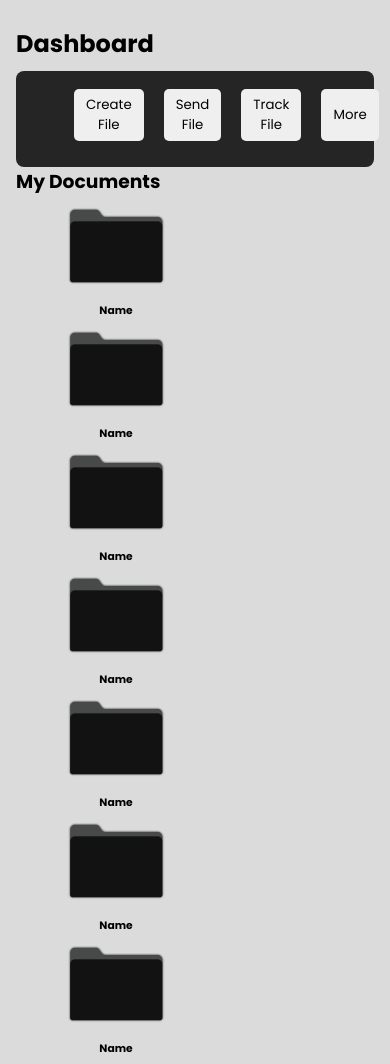
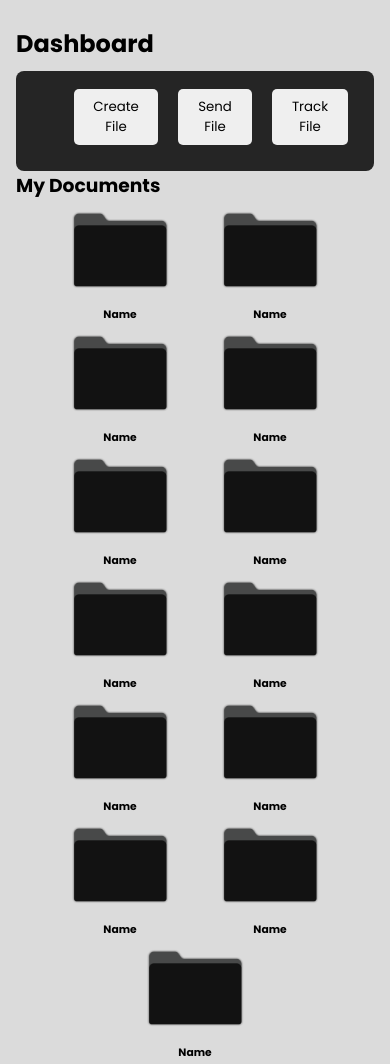
Before and after one commit to moonDev0/demo, a plain HTML site: page pages/drive.html in a window 390 px wide. Shown: the top 1064 px of the page. Drawn offline with Linux system fonts and the light colour scheme.

Commit message:
mobile uptimized

```diff
--- a/css/user.css
+++ b/css/user.css
@@ -255,4 +255,17 @@ table td{
   .header{
     display: none;
   }
+  .file{
+    width: 150px;
+  }
+  .documents{
+    justify-content: center;
+  }
+  .promo{
+    height: 100px;
+    font-size: 8px !important;
+  }
+  .more{
+    display: none !important;
+  }
 }
--- a/pages/drive.html
+++ b/pages/drive.html
@@ -52,11 +52,11 @@
 
     <div class="main-body">
       <h2>Dashboard</h2>
-      <div class="promo_card">
+      <div class="promo_card promo">
         <button>Create File</button>
         <button>Send File</button>
         <button>Track File</button>
-        <button>More</button>
+        <button class="more">More</button>
       </div>
 
       <!-- <div class="history_lists">
```
